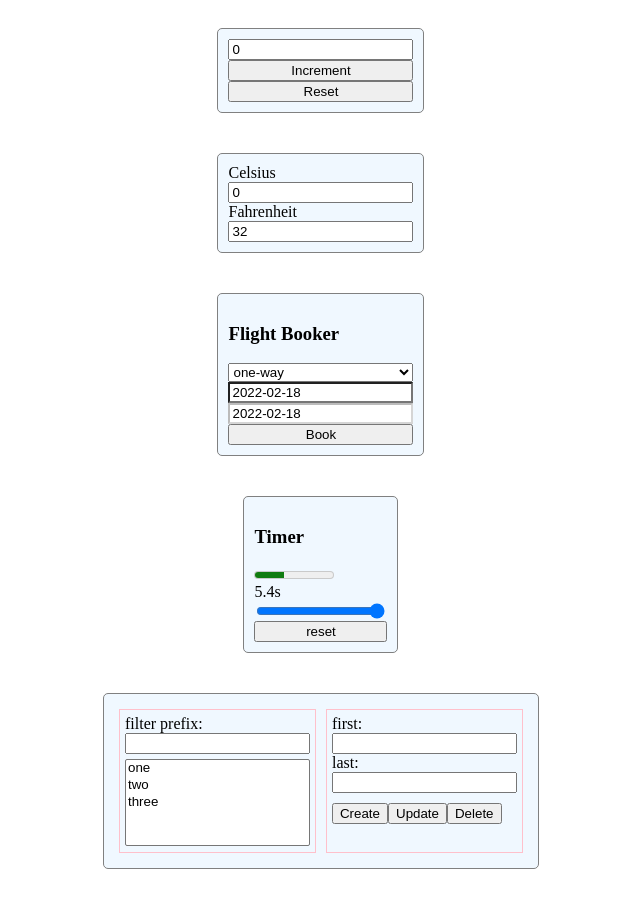
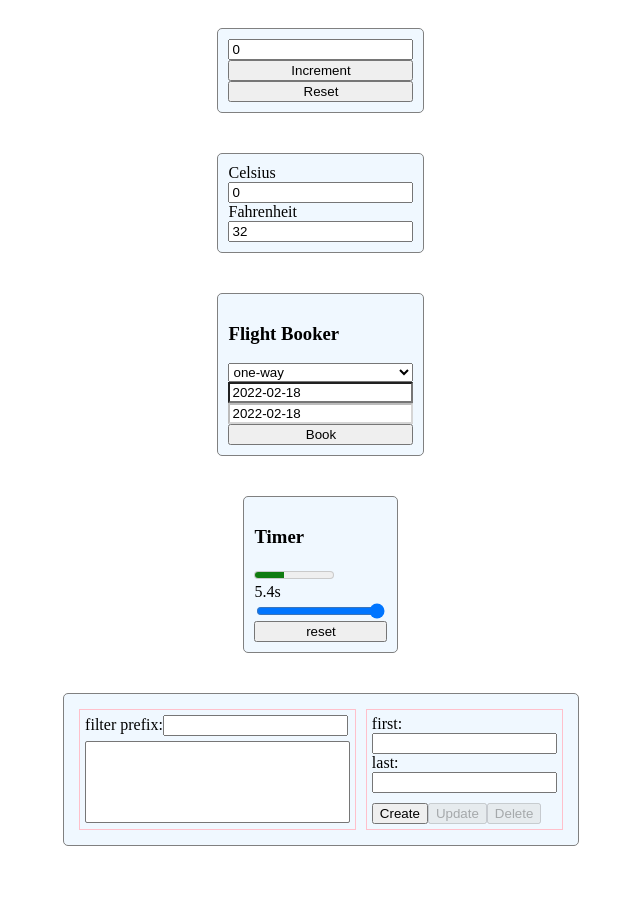
Before and after one commit to DaveMadden/seven-gui-ts, a React (Create React App) app: page / in a window 1280 px wide. Shown: the whole page, without its empty margins (319-959 px from the left). After the commit the page ends 874 px from the top, so only its background shows below. Built offline with nearby package versions, Linux system fonts and the light colour scheme.

Commit message:
CRUD complete, filter and all.

```diff
--- a/src/CRUD.tsx
+++ b/src/CRUD.tsx
@@ -1,17 +1,33 @@
-import React from 'react'
-import Filter from './CRUD_comps/Filter'
+import React, { useState } from 'react'
+// import Filter from './CRUD_comps/Filter'
 import Inputs from './CRUD_comps/Inputs'
 import NameList from './CRUD_comps/NameList'
+import { Record } from './CRUD_comps/model'
+
 
 function CRUD(): JSX.Element{
+
+const [selected, setSelected] = useState<Record|null>(null)
+const [people, setPeople] = useState<Record[]>([])
+
+
   return (
     <div className="thing horiz">
         <div className="leftright">
-            <Filter/>
-            <NameList/>
+            {/* <Filter/> */}
+            <NameList
+                selected={selected}
+                setSelected={setSelected}
+                people={people}
+            />
         </div>
         <div className="leftright">
-            <Inputs/>
+            <Inputs
+                selected={selected}
+                setSelected={setSelected}
+                people={people}
+                setPeople={setPeople}
+            />
         </div>
 
     </div>
--- a/src/CRUD_comps/Filter.tsx
+++ /dev/null
@@ -1,13 +0,0 @@
-import React from 'react'
-
-function Filter() {
-  return (
-    <div className="stack">
-        <label> filter prefix:</label>
-        <input type="text" id="filter" />
-
-    </div>
-  )
-}
-
-export default Filter
--- a/src/CRUD_comps/Inputs.tsx
+++ b/src/CRUD_comps/Inputs.tsx
@@ -1,18 +1,89 @@
-import React from 'react'
+import React, { useEffect, useState } from 'react'
+import { Record } from './model'
 
-function Inputs() {
+interface Props {
+  selected: Record|null
+  setSelected: React.Dispatch<React.SetStateAction<Record | null>>
+  people:Record[]
+  setPeople: React.Dispatch<React.SetStateAction<Record[]>>
+}
+
+const Inputs: React.FC<Props> = ({selected, setSelected, people, setPeople}) => {
+
+  let fName = selected? selected.first : ""
+  let lName = selected? selected.last : ""
+
+  const [firstName, setFirstName] = useState<string>(fName)
+  const [lastName, setLastName] = useState<string>(lName)
+
+  const clearFields = () => {
+    setFirstName("")
+    setLastName("")
+  }
+
+  const deselect = () => {
+    setSelected(null)
+  }
+
+  const handleCreate = () => {
+    if (firstName!=="" && lastName!==""){
+      let addMe:Record = {id:Date.now(), first:firstName, last:lastName}
+      setPeople([...people, addMe])
+      clearFields();
+      deselect();
+    }
+  }
+
+  const handleDel = () => {
+    if (selected){
+      setPeople(people.filter((person)=> person.id !== selected.id))
+      clearFields();
+      deselect();
+    }
+  }
+
+  const handleUpdate = () => {
+    if (selected){
+      setPeople(
+        people.map((person)=>
+          person.id===selected.id?{...person, first:firstName, last: lastName}
+          : person)
+      )
+      clearFields();
+      deselect();
+    }
+  }
+
+  useEffect(() => {
+    if(selected!==null){
+      setFirstName(selected.first)
+      setLastName(selected.last)
+    }else{
+      clearFields()
+    }
+  }, [selected])
+
   return (
     <div className="stack">
       <label htmlFor='first'> first:</label>
-      <input type="text" id="first" />
+      <input type="text" id="first" value={firstName} onChange={(e)=> setFirstName(e.target.value)}/>
 
       <label htmlFor='last'> last:</label>
-      <input type="text" id="last" />
+      <input type="text" id="last" value={lastName} onChange={(e)=> setLastName(e.target.value)}/>
 
       <div className="horiz">
-        <button>Create</button>
-        <button>Update</button>
-        <button>Delete</button>
+        <button onClick={()=>handleCreate()}>Create</button>
+
+        <button
+          disabled={!selected? true : false}
+          onClick={()=>handleUpdate()}
+        >Update</button>
+
+        <button
+          disabled={!selected? true : false}
+          onClick={()=>handleDel()}
+        >Delete</button>
+
       </div>
     </div>
   )
--- a/src/CRUD_comps/NameList.tsx
+++ b/src/CRUD_comps/NameList.tsx
@@ -1,12 +1,44 @@
-import React from 'react'
+import React, { useEffect, useState } from 'react'
+import {Record} from './model'
 
-function NameList() {
+interface Props {
+  selected: Record|null
+  setSelected: React.Dispatch<React.SetStateAction<Record | null>>
+  people:Record[]
+}
+
+
+const NameList: React.FC<Props> = ({selected, setSelected, people}) => {
+
+  const [filtered, setFiltered] = useState<Record[]>(people)
+  const [prefix, setPrefix] = useState<string>("")
+
+  const handleSelect = (id: number) => {
+    let [guy] = people.filter((person)=> person.id === id)
+    setSelected(guy)
+  }
+
+  useEffect(() => {
+    setPrefix("")
+    setFiltered(people)
+  }, [people])
+
+  useEffect(()=> {
+    setFiltered(people.filter((person) => (
+      person.last.toLowerCase().substring(0,prefix.length)===prefix.toLocaleLowerCase()
+    )))
+  }, [prefix, people])
+
   return (
     <div>
-      <select className="full-width" id="list" name="list" size={5}> {/** map over the state array to create options */}
-        <option value="one">one</option>
-        <option value="two">two</option>
-        <option value="three">three</option>
+      <label> filter prefix:</label>
+      <input type="text" id="filter" value={prefix} onChange={(e)=>setPrefix(e.target.value)}/>
+      <select className="full-width" id="list" name="list" size={5} onChange={(e)=>handleSelect(parseInt(e.target.value))}>
+        {
+          filtered.map((person) => (
+            <option key={person.id} value={person.id}>{person.last}, {person.first}</option>
+          ))
+        }
       </select>
     </div>
   )
--- /dev/null
+++ b/src/CRUD_comps/model.ts
@@ -0,0 +1,6 @@
+export interface Record {
+    id: number;
+    first: string;
+    last: string;
+    // isSelected: boolean;
+}
```
Also changed, not shown: 1 other file (tests, documents, lock files or other folders).
